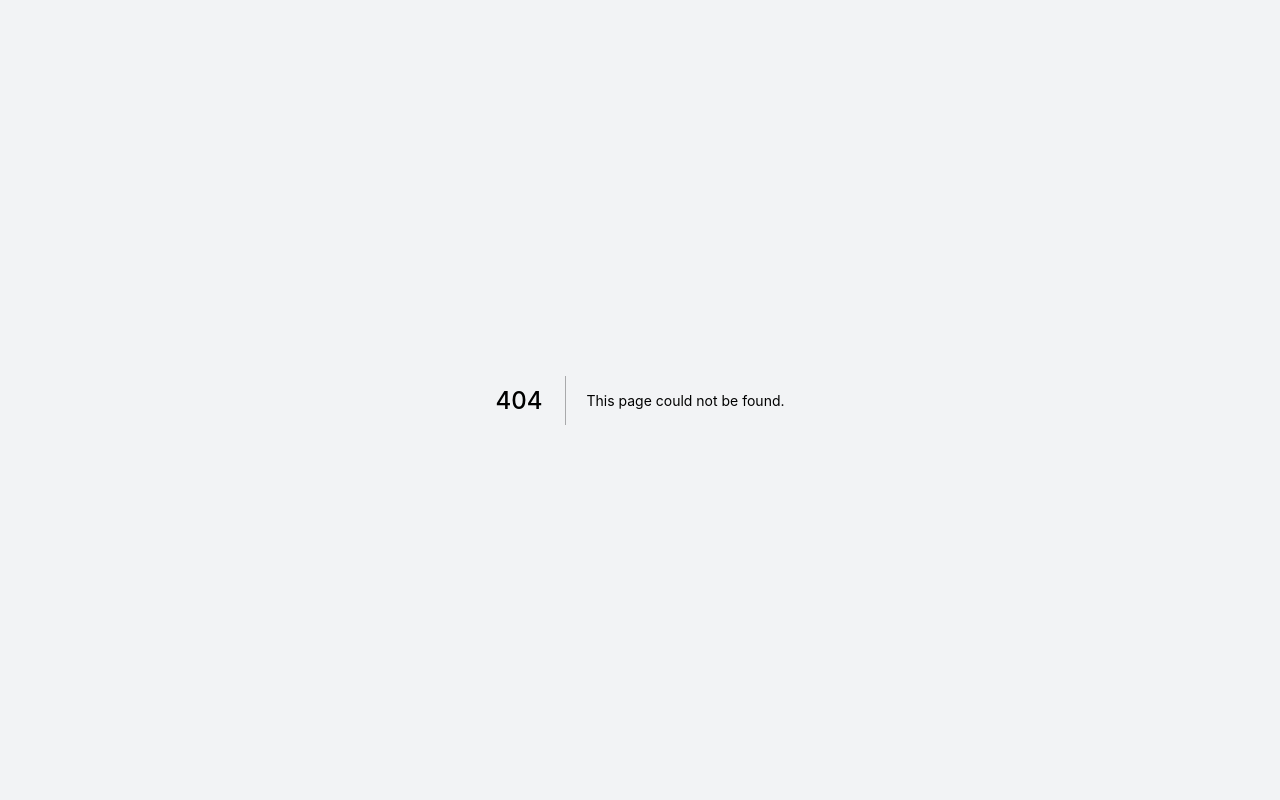
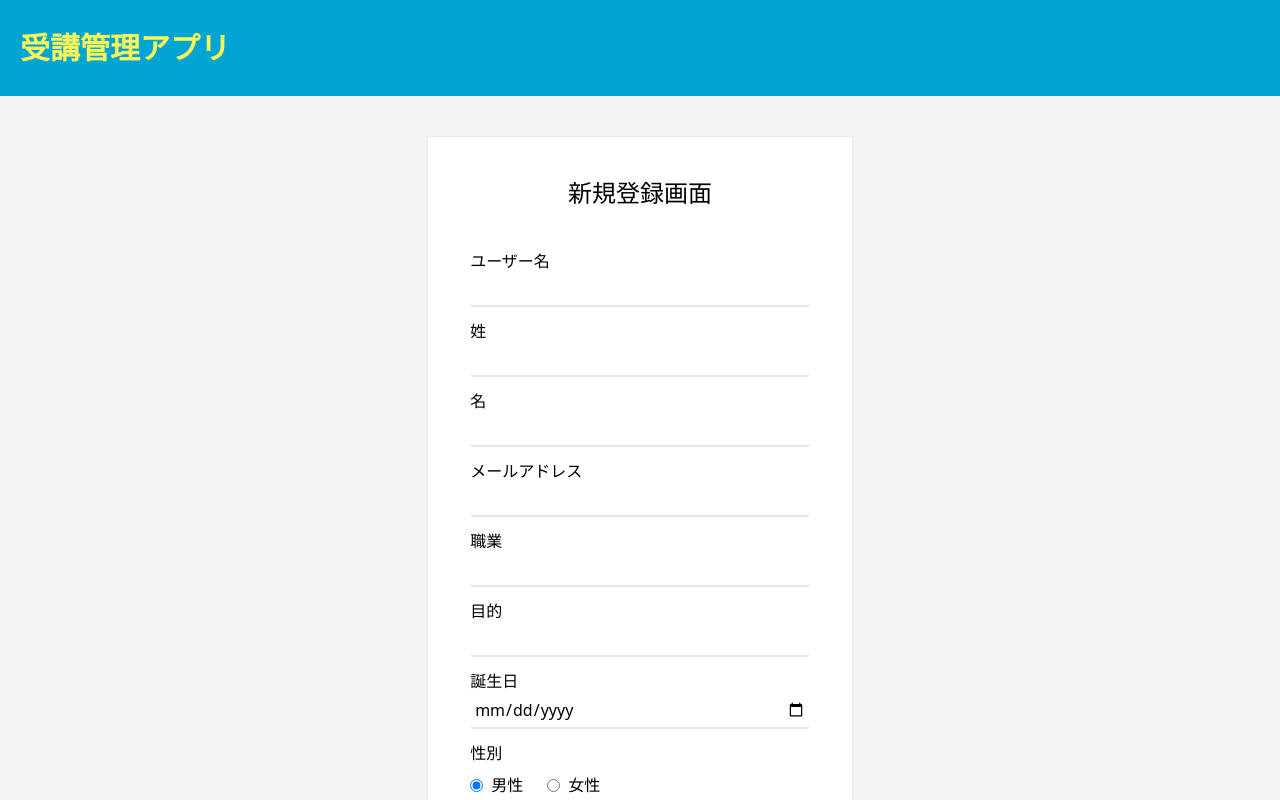
Before and after one commit to yukihiroLaravel/juko_next, a Next.js app: page /signup in a window 1280 px wide. Before the commit this address had no page. Shown: the top 800 px of the page. Built offline with nearby package versions, Linux system fonts and the light colour scheme.

Commit message:
生徒新規登録画面のハードコーディングを実装。

```diff
--- /dev/null
+++ b/features/student/components/StudentSignupForm.tsx
@@ -0,0 +1,185 @@
+import { Button } from '@/components/elements/Button';
+import { Axios } from '@/lib/api';
+import { yupResolver } from '@hookform/resolvers/yup';
+import Router from 'next/router';
+import { useRef } from 'react';
+import { useForm } from 'react-hook-form';
+
+export const StudentSignupForm: React.FC = () => {
+  const isSending = useRef<boolean>(false);
+
+  const defaultValues = {
+    nickname: '',
+    lastName: '',
+    firstName: '',
+    email: '',
+    occupation: '',
+    purpose: '',
+    birthDate: '',
+    sex: 'man',
+    address: '',
+  };
+
+  const {
+    register,
+    handleSubmit,
+    setValue,
+    formState: { errors },
+  } = useForm({
+    mode: 'onSubmit',
+    resolver: yupResolver({
+      nickname: '',
+      lastName: '',
+      firstName: '',
+      email: '',
+      occupation: '',
+      purpose: '',
+      birthDate: '',
+      sex: '',
+      address: '',
+    }),
+    defaultValues,
+  });
+
+  const submitHandler = (data: typeof defaultValues) => {
+    isSending.current = true;
+    Axios.get('/sanctum/csrf-cookie').then(() => {
+      Axios.post('/login', data)
+        .then((res) => {
+          isSending.current = false;
+          if (res.data.result === true) {
+            Router.push('/courses');
+          }
+        })
+        .catch((error) => {
+          isSending.current = false;
+          if (error.response.status === 401) {
+          }
+        });
+    });
+  };
+
+  return (
+    <form className="md:w-1/3 md:border mx-auto min-h-full my-10 bg-white" onSubmit={handleSubmit(submitHandler)}>
+      <h2 className="text-center mt-10 text-2xl">新規登録画面</h2>
+      <div className="w-4/5 mx-auto">
+        <div className="mt-10">
+          <label htmlFor="nickname">
+            <p>ユーザー名</p>
+            <input
+              id="nickname"
+              className="p-1 rounded border-b-2 w-full focus:outline-none focus:border-[#B0ABAB]"
+              {...register('nickname')}
+            />
+            <span className="text-red-600">{errors?.nickname?.message}</span>
+          </label>
+        </div>
+        <div className="my-3">
+          <label htmlFor="lastName">
+            <p>姓</p>
+            <input
+              id="lastName"
+              className="p-1 rounded border-b-2 w-full focus:outline-none focus:border-[#B0ABAB]"
+              {...register('lastName')}
+            />
+            <span className="text-red-600">{errors?.lastName?.message}</span>
+          </label>
+        </div>
+        <div className="my-3">
+          <label htmlFor="firstName">
+            <p>名</p>
+            <input
+              id="firstName"
+              className="p-1 rounded border-b-2 w-full focus:outline-none focus:border-[#B0ABAB]"
+              {...register('firstName')}
+            />
+            <span className="text-red-600">{errors?.firstName?.message}</span>
+          </label>
+        </div>
+        <div className="my-3">
+          <label htmlFor="email">
+            <p>メールアドレス</p>
+            <input
+              id="email"
+              className="p-1 rounded border-b-2 w-full focus:outline-none focus:border-[#B0ABAB]"
+              {...register('email')}
+            />
+            <span className="text-red-600">{errors?.email?.message}</span>
+          </label>
+        </div>
+        <div className="my-3">
+          <label htmlFor="occupation">
+            <p>職業</p>
+            <input
+              id="occupation"
+              className="p-1 rounded border-b-2 w-full focus:outline-none focus:border-[#B0ABAB]"
+              {...register('occupation')}
+            />
+            <span className="text-red-600">{errors?.occupation?.message}</span>
+          </label>
+        </div>
+        <div className="my-3">
+          <label htmlFor="purpose">
+            <p>目的</p>
+            <input
+              id="purpose"
+              className="p-1 rounded border-b-2 w-full focus:outline-none focus:border-[#B0ABAB]"
+              {...register('purpose')}
+            />
+            <span className="text-red-600">{errors?.purpose?.message}</span>
+          </label>
+        </div>
+        <div className="my-3">
+          <label htmlFor="birthDate">
+            <p>誕生日</p>
+            <input
+              id="birthDate"
+              type="date"
+              className="p-1 rounded border-b-2 w-full focus:outline-none focus:border-[#B0ABAB]"
+              {...register('birthDate')}
+            />
+            <span className="text-red-600">{errors?.birthDate?.message}</span>
+          </label>
+        </div>
+        <div className="my-3">
+          <label htmlFor="sex">
+            <p>性別</p>
+            <div className="mt-2">
+              <label className="inline-flex items-center">
+                <input type="radio" className="form-radio" {...register('sex', { required: true })} value="man" />
+                <span className="ml-2">男性</span>
+              </label>
+              <label className="inline-flex items-center ml-6">
+                <input type="radio" className="form-radio" {...register('sex', { required: true })} value="woman" />
+                <span className="ml-2">女性</span>
+              </label>
+            </div>
+            <span className="text-red-600">{errors?.sex?.message}</span>
+          </label>
+        </div>
+        <div className="my-3">
+          <label htmlFor="address">
+            <p>住所</p>
+            <input
+              id="address"
+              className="p-1 rounded border-b-2 w-full focus:outline-none focus:border-[#B0ABAB]"
+              {...register('address')}
+            />
+            <span className="text-red-600">{errors?.address?.message}</span>
+          </label>
+        </div>
+        <div className="text-center my-10">
+          {isSending.current ? (
+            <Button type="button" className="w-4/5 py-2 text-lg" isDisabled={true}>
+              登録中...
+            </Button>
+          ) : (
+            <Button type="submit" className="w-4/5 py-2 hover:opacity-75 text-lg">
+              登録
+            </Button>
+          )}
+        </div>
+      </div>
+    </form>
+  );
+};
--- /dev/null
+++ b/pages/signup.tsx
@@ -0,0 +1,11 @@
+import { StudentHeader } from '@/components/layouts/StudentHeader';
+import { StudentSignupForm } from '@/features/student/components/StudentSignupForm';
+
+export default function Signup() {
+  return (
+    <>
+      <StudentHeader isLogin={false} />
+      <StudentSignupForm />
+    </>
+  );
+}
```
